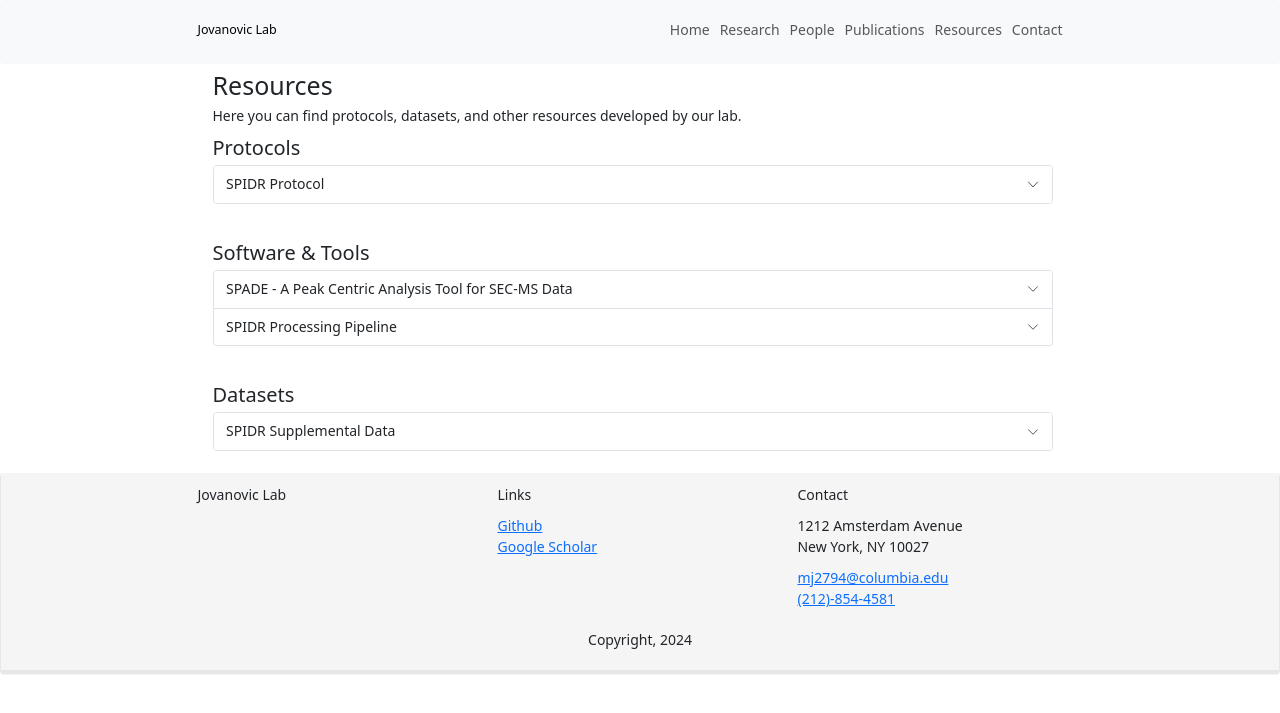
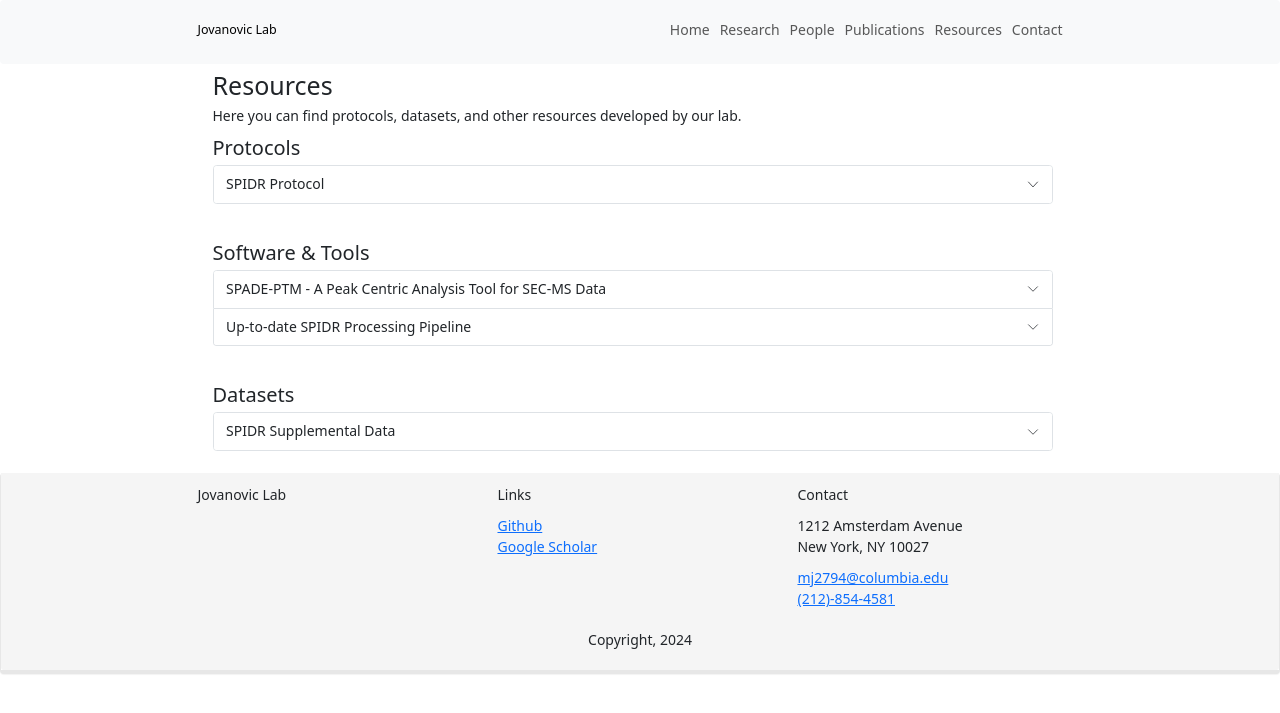
Before and after one commit to mjlab-Columbia/mjlab-columbia.github.io, a Jekyll site: the page built from _pages/resources.html, in a window 1280 px wide. Shown: the top 713 px of the page. Built offline with Jekyll 4.4.1, drawn with Linux system fonts in a browser that asks for light colours; nearby versions of some CDN libraries.

Commit message:
Changed SPADE link and description of of SPIDR pipeline

```diff
--- a/_data/resources.yml
+++ b/_data/resources.yml
@@ -5,11 +5,11 @@
     download_text: "Download SPIDR Protocol"
 
 software:
-  - title: "SPADE - A Peak Centric Analysis Tool for SEC-MS Data"
-    description: "SPADE is a Python tool for analyzing SEC-MS (Size Exclusion Chromatography coupled with Mass Spectrometry) data to evaluate protein assembly state dynamics across multiple samples."
-    download_url: https://github.com/mjlab-Columbia/SPADE
+  - title: "SPADE-PTM - A Peak Centric Analysis Tool for SEC-MS Data"
+    description: "SPADE is a Python tool for analyzing SEC-MS (Size Exclusion Chromatography coupled with Mass Spectrometry) data to evaluate protein assembly state dynamics across multiple samples. This is the version used for the SEC-MX paper."
+    download_url: https://github.com/mjlab-Columbia/SPADE-PTM
     download_text: "View SPADE on GitHub"
-  - title: "SPIDR Processing Pipeline"
+  - title: "Up-to-date SPIDR Processing Pipeline"
     description: "This is a pipeline for processing SPIDR sequencing data. The pipeline turns SPIDR fastq files into 1 BAM per RBP in the experiment along with some supplementary bam files for reads that did not meet cutoffs. The README on GitHub has more information."
     download_url: "https://github.com/mjlab-Columbia/spidr"
     download_text: "View SPIDR on GitHub"
```
